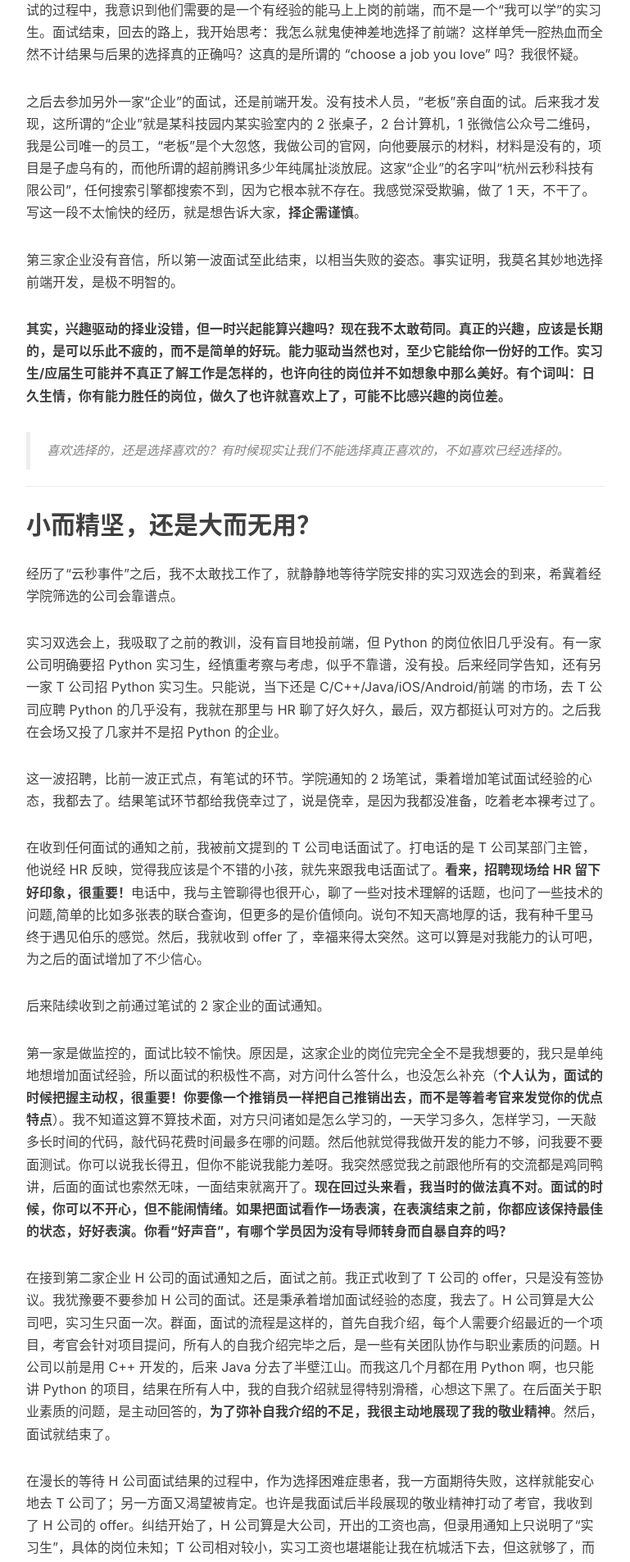
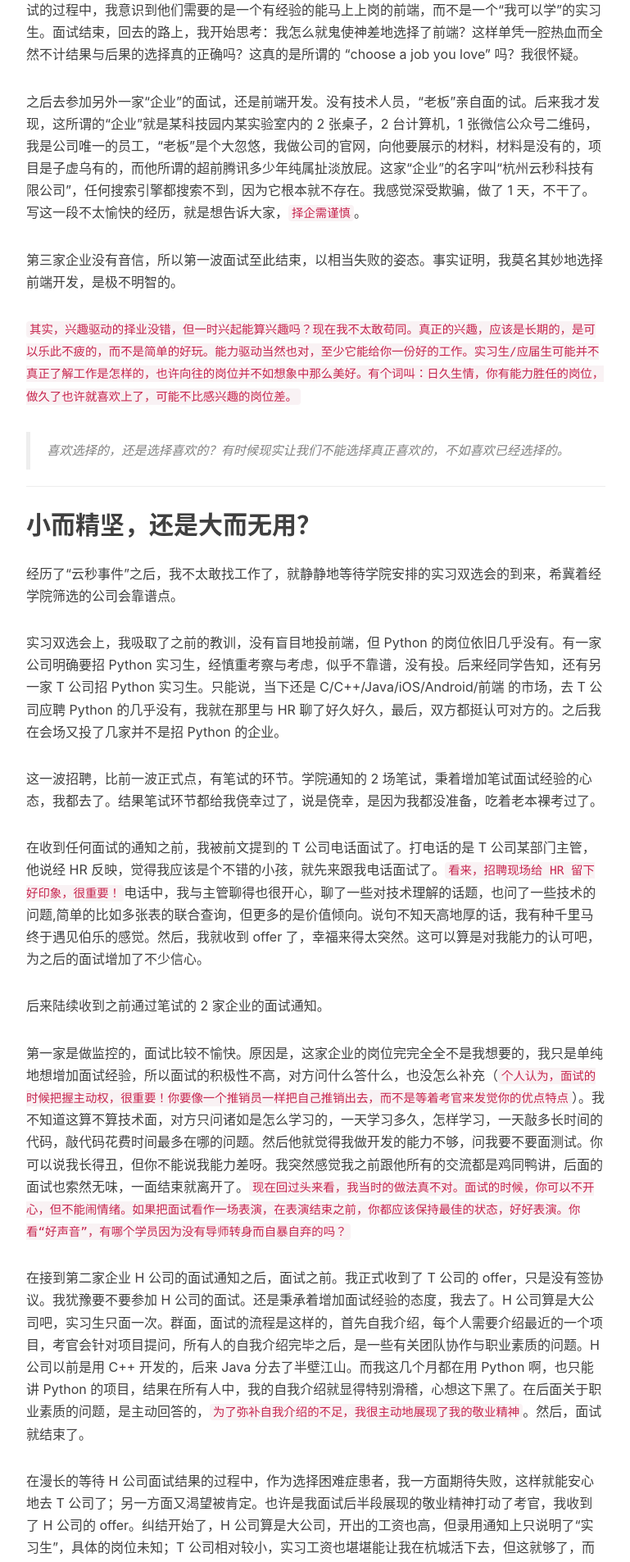
Before and after one commit to iamkissg/iamkissg.github.io, a Jekyll site: the page built from _posts/2016-07-31-useless-interview.markdown, in a window 1280 px wide. Shown: the part 1612-3518 px from the top of the page at 82% size, without its empty margins (233-1002 px from the left). Built offline with Jekyll 4.4.1, drawn with Linux system fonts in a browser that asks for light colours; nearby versions of some CDN libraries; comment, search, counter and statistics services are not loaded.

Commit message:
change bold

```diff
--- a/_posts/2016-07-31-useless-interview.markdown
+++ b/_posts/2016-07-31-useless-interview.markdown
@@ -38,11 +38,11 @@ tags:
 
 然后我去参加第一家企业的面试。技术人员不在，我就跟 HR 聊了聊。那是一家初创企业，在整个面试的过程中，我意识到他们需要的是一个有经验的能马上上岗的前端，而不是一个“我可以学”的实习生。面试结束，回去的路上，我开始思考：我怎么就鬼使神差地选择了前端？这样单凭一腔热血而全然不计结果与后果的选择真的正确吗？这真的是所谓的 "choose a job you love" 吗？我很怀疑。
 
-之后去参加另外一家“企业”的面试，还是前端开发。没有技术人员，“老板”亲自面的试。后来我才发现，这所谓的“企业”就是某科技园内某实验室内的 2 张桌子，2 台计算机，1 张微信公众号二维码，我是公司唯一的员工，“老板”是个大忽悠，我做公司的官网，向他要展示的材料，材料是没有的，项目是子虚乌有的，而他所谓的超前腾讯多少年纯属扯淡放屁。这家“企业”的名字叫“杭州云秒科技有限公司”，任何搜索引擎都搜索不到，因为它根本就不存在。我感觉深受欺骗，做了 1 天，不干了。写这一段不太愉快的经历，就是想告诉大家，**择企需谨慎**。
+之后去参加另外一家“企业”的面试，还是前端开发。没有技术人员，“老板”亲自面的试。后来我才发现，这所谓的“企业”就是某科技园内某实验室内的 2 张桌子，2 台计算机，1 张微信公众号二维码，我是公司唯一的员工，“老板”是个大忽悠，我做公司的官网，向他要展示的材料，材料是没有的，项目是子虚乌有的，而他所谓的超前腾讯多少年纯属扯淡放屁。这家“企业”的名字叫“杭州云秒科技有限公司”，任何搜索引擎都搜索不到，因为它根本就不存在。我感觉深受欺骗，做了 1 天，不干了。写这一段不太愉快的经历，就是想告诉大家，`择企需谨慎`。
 
 第三家企业没有音信，所以第一波面试至此结束，以相当失败的姿态。事实证明，我莫名其妙地选择前端开发，是极不明智的。
 
-**其实，兴趣驱动的择业没错，但一时兴起能算兴趣吗？现在我不太敢苟同。真正的兴趣，应该是长期的，是可以乐此不疲的，而不是简单的好玩。能力驱动当然也对，至少它能给你一份好的工作。实习生/应届生可能并不真正了解工作是怎样的，也许向往的岗位并不如想象中那么美好。有个词叫：日久生情，你有能力胜任的岗位，做久了也许就喜欢上了，可能不比感兴趣的岗位差。**
+`其实，兴趣驱动的择业没错，但一时兴起能算兴趣吗？现在我不太敢苟同。真正的兴趣，应该是长期的，是可以乐此不疲的，而不是简单的好玩。能力驱动当然也对，至少它能给你一份好的工作。实习生/应届生可能并不真正了解工作是怎样的，也许向往的岗位并不如想象中那么美好。有个词叫：日久生情，你有能力胜任的岗位，做久了也许就喜欢上了，可能不比感兴趣的岗位差。`
 
 > 喜欢选择的，还是选择喜欢的？有时候现实让我们不能选择真正喜欢的，不如喜欢已经选择的。
 
@@ -56,21 +56,21 @@ tags:
 
 这一波招聘，比前一波正式点，有笔试的环节。学院通知的 2 场笔试，秉着增加笔试面试经验的心态，我都去了。结果笔试环节都给我侥幸过了，说是侥幸，是因为我都没准备，吃着老本裸考过了。
 
-在收到任何面试的通知之前，我被前文提到的 T 公司电话面试了。打电话的是 T 公司某部门主管，他说经 HR 反映，觉得我应该是个不错的小孩，就先来跟我电话面试了。**看来，招聘现场给 HR 留下好印象，很重要！**电话中，我与主管聊得也很开心，聊了一些对技术理解的话题，也问了一些技术的问题,简单的比如多张表的联合查询，但更多的是价值倾向。说句不知天高地厚的话，我有种千里马终于遇见伯乐的感觉。然后，我就收到 offer 了，幸福来得太突然。这可以算是对我能力的认可吧，为之后的面试增加了不少信心。
+在收到任何面试的通知之前，我被前文提到的 T 公司电话面试了。打电话的是 T 公司某部门主管，他说经 HR 反映，觉得我应该是个不错的小孩，就先来跟我电话面试了。`看来，招聘现场给 HR 留下好印象，很重要！`电话中，我与主管聊得也很开心，聊了一些对技术理解的话题，也问了一些技术的问题,简单的比如多张表的联合查询，但更多的是价值倾向。说句不知天高地厚的话，我有种千里马终于遇见伯乐的感觉。然后，我就收到 offer 了，幸福来得太突然。这可以算是对我能力的认可吧，为之后的面试增加了不少信心。
 
 后来陆续收到之前通过笔试的 2 家企业的面试通知。
 
-第一家是做监控的，面试比较不愉快。原因是，这家企业的岗位完完全全不是我想要的，我只是单纯地想增加面试经验，所以面试的积极性不高，对方问什么答什么，也没怎么补充（**个人认为，面试的时候把握主动权，很重要！你要像一个推销员一样把自己推销出去，而不是等着考官来发觉你的优点特点**）。我不知道这算不算技术面，对方只问诸如是怎么学习的，一天学习多久，怎样学习，一天敲多长时间的代码，敲代码花费时间最多在哪的问题。然后他就觉得我做开发的能力不够，问我要不要面测试。你可以说我长得丑，但你不能说我能力差呀。我突然感觉我之前跟他所有的交流都是鸡同鸭讲，后面的面试也索然无味，一面结束就离开了。**现在回过头来看，我当时的做法真不对。面试的时候，你可以不开心，但不能闹情绪。如果把面试看作一场表演，在表演结束之前，你都应该保持最佳的状态，好好表演。你看“好声音”，有哪个学员因为没有导师转身而自暴自弃的吗？**
+第一家是做监控的，面试比较不愉快。原因是，这家企业的岗位完完全全不是我想要的，我只是单纯地想增加面试经验，所以面试的积极性不高，对方问什么答什么，也没怎么补充（`个人认为，面试的时候把握主动权，很重要！你要像一个推销员一样把自己推销出去，而不是等着考官来发觉你的优点特点`）。我不知道这算不算技术面，对方只问诸如是怎么学习的，一天学习多久，怎样学习，一天敲多长时间的代码，敲代码花费时间最多在哪的问题。然后他就觉得我做开发的能力不够，问我要不要面测试。你可以说我长得丑，但你不能说我能力差呀。我突然感觉我之前跟他所有的交流都是鸡同鸭讲，后面的面试也索然无味，一面结束就离开了。`现在回过头来看，我当时的做法真不对。面试的时候，你可以不开心，但不能闹情绪。如果把面试看作一场表演，在表演结束之前，你都应该保持最佳的状态，好好表演。你看“好声音”，有哪个学员因为没有导师转身而自暴自弃的吗？`
 
-在接到第二家企业 H 公司的面试通知之后，面试之前。我正式收到了 T 公司的 offer，只是没有签协议。我犹豫要不要参加 H 公司的面试。还是秉承着增加面试经验的态度，我去了。H 公司算是大公司吧，实习生只面一次。群面，面试的流程是这样的，首先自我介绍，每个人需要介绍最近的一个项目，考官会针对项目提问，所有人的自我介绍完毕之后，是一些有关团队协作与职业素质的问题。H 公司以前是用 C++ 开发的，后来 Java 分去了半壁江山。而我这几个月都在用 Python 啊，也只能讲 Python 的项目，结果在所有人中，我的自我介绍就显得特别滑稽，心想这下黑了。在后面关于职业素质的问题，是主动回答的，**为了弥补自我介绍的不足，我很主动地展现了我的敬业精神**。然后，面试就结束了。
+在接到第二家企业 H 公司的面试通知之后，面试之前。我正式收到了 T 公司的 offer，只是没有签协议。我犹豫要不要参加 H 公司的面试。还是秉承着增加面试经验的态度，我去了。H 公司算是大公司吧，实习生只面一次。群面，面试的流程是这样的，首先自我介绍，每个人需要介绍最近的一个项目，考官会针对项目提问，所有人的自我介绍完毕之后，是一些有关团队协作与职业素质的问题。H 公司以前是用 C++ 开发的，后来 Java 分去了半壁江山。而我这几个月都在用 Python 啊，也只能讲 Python 的项目，结果在所有人中，我的自我介绍就显得特别滑稽，心想这下黑了。在后面关于职业素质的问题，是主动回答的，`为了弥补自我介绍的不足，我很主动地展现了我的敬业精神`。然后，面试就结束了。
 
-在漫长的等待 H 公司面试结果的过程中，作为选择困难症患者，我一方面期待失败，这样就能安心地去 T 公司了；另一方面又渴望被肯定。也许是我面试后半段展现的敬业精神打动了考官，我收到了 H 公司的 offer。纠结开始了，H 公司算是大公司，开出的工资也高，但录用通知上只说明了“实习生”，具体的岗位未知；T 公司相对较小，实习工资也堪堪能让我在杭城活下去，但这就够了，而且我在 T 公司的发展方向可以说是明确的，加之 T 公司对我有知遇之恩。这就引出了小标题的问题，是小而精坚，还是大而无用。我自己有选择困难症，做不了决定，就将问题抛给了身边所有能提供帮助的人。**事实上，你再怎样巧舌如簧，都不可能真正向旁人描述你的情况。惠子说：子非我，安知我不知鱼之乐。就是这个道理。**我的家人（没一人是计算机专业的）基本认为 T 公司好，而且我之前答应了他们的邀约；身边的同学普遍认为 H 公司好，有人理所当然地认为工资高就对了。没有人能真正说服我，最后我向我导师求助了。经他的分析，H 公司更好，理由如下：**大公司，有一个相对完整的平台，一套相对健全的人才培养体系，生态更好，市场更完善。最不济，将来以大公司做跳板，找到好工作的机率更大。小公司如过江之鲫，如果它成功了，选择小公司的你也就跟着发达了。但指不定哪天浪潮一来，它就被淹没了。**听了导师的话，我像是吃了颗定心丸，毅然决然地选择了 H 公司，爽了与 T 公司的约。
+在漫长的等待 H 公司面试结果的过程中，作为选择困难症患者，我一方面期待失败，这样就能安心地去 T 公司了；另一方面又渴望被肯定。也许是我面试后半段展现的敬业精神打动了考官，我收到了 H 公司的 offer。纠结开始了，H 公司算是大公司，开出的工资也高，但录用通知上只说明了“实习生”，具体的岗位未知；T 公司相对较小，实习工资也堪堪能让我在杭城活下去，但这就够了，而且我在 T 公司的发展方向可以说是明确的，加之 T 公司对我有知遇之恩。这就引出了小标题的问题，是小而精坚，还是大而无用。我自己有选择困难症，做不了决定，就将问题抛给了身边所有能提供帮助的人。`事实上，你再怎样巧舌如簧，都不可能真正向旁人描述你的情况。惠子说：子非我，安知我不知鱼之乐。就是这个道理。`我的家人（没一人是计算机专业的）基本认为 T 公司好，而且我之前答应了他们的邀约；身边的同学普遍认为 H 公司好，有人理所当然地认为工资高就对了。没有人能真正说服我，最后我向我导师求助了。经他的分析，H 公司更好，理由如下：`大公司，有一个相对完整的平台，一套相对健全的人才培养体系，生态更好，市场更完善。最不济，将来以大公司做跳板，找到好工作的机率更大。小公司如过江之鲫，如果它成功了，选择小公司的你也就跟着发达了。但指不定哪天浪潮一来，它就被淹没了。`听了导师的话，我像是吃了颗定心丸，毅然决然地选择了 H 公司，爽了与 T 公司的约。
 
-如今我在 H 公司已经实习 3 个星期了。你们不能想象我在做什么。我的导师是做前端的！命运似乎跟我开了个玩笑，千回百转，在我丢了前端的心之后，又转到了前端。但他并没有教我前端，什么都没有。我在 H 公司整天不知道干嘛。这尼玛就是所谓的一人一导师制？真的是应了那句**大而无用**。
+如今我在 H 公司已经实习 3 个星期了。你们不能想象我在做什么。我的导师是做前端的！命运似乎跟我开了个玩笑，千回百转，在我丢了前端的心之后，又转到了前端。但他并没有教我前端，什么都没有。我在 H 公司整天不知道干嘛。这尼玛就是所谓的一人一导师制？真的是应了那句`大而无用`。
 
-**得不到的，永远在骚动**，我开始假想，如果我当初选择了 T 公司会怎样。也许我现在正愉快地写着 Python 代码，而不是现在累累若丧家之犬；也许我能跟欣赏我的主管把酒言欢(即使我不会喝酒），而不是现在嫌恶我的导师是个猥琐的胖子，两相厌。也许这就是我答应了 T 公司的邀约又爽约的报应。**可惜，人生没有如果，只有结果和后果。我现在只能打掉门牙往肚里咽。**也许，我早该申请换一个导师了。
+`得不到的，永远在骚动`，我开始假想，如果我当初选择了 T 公司会怎样。也许我现在正愉快地写着 Python 代码，而不是现在累累若丧家之犬；也许我能跟欣赏我的主管把酒言欢(即使我不会喝酒），而不是现在嫌恶我的导师是个猥琐的胖子，两相厌。也许这就是我答应了 T 公司的邀约又爽约的报应。`可惜，人生没有如果，只有结果和后果。我现在只能打掉门牙往肚里咽。`也许，我早该申请换一个导师了。
 
-写 H 公司与 T 公司的经历，就是想告诉大家：**当面临多个选择时，比如多个 offer，三思三思再三思。大公司不一定就好，小公司不一定就差。你做不下决定的时候，可以找其他人参谋，但他们的立场不代表你的立场，尽管他们一定会尽力帮你，但他们无法真正站在你的角度思考问题，也不能真正体会你的难处。而真正需要为你的行为买单的，只是你自己而已。一句网络流行语说：遇到这样的好男人，就赶紧嫁了吧。相同的道理，有公司欣赏你，可以考虑就是它了。做出了选择，如果感觉不适，就尽快抽身吧。不要像我，优柔寡断，反被其乱。**
+写 H 公司与 T 公司的经历，就是想告诉大家：`当面临多个选择时，比如多个 offer，三思三思再三思。大公司不一定就好，小公司不一定就差。你做不下决定的时候，可以找其他人参谋，但他们的立场不代表你的立场，尽管他们一定会尽力帮你，但他们无法真正站在你的角度思考问题，也不能真正体会你的难处。而真正需要为你的行为买单的，只是你自己而已。一句网络流行语说：遇到这样的好男人，就赶紧嫁了吧。相同的道理，有公司欣赏你，可以考虑就是它了。做出了选择，如果感觉不适，就尽快抽身吧。不要像我，优柔寡断，反被其乱。`
 
 > 选择对，还是选择错？选择错，我也选择过。
 
@@ -86,19 +86,19 @@ W 公司是我最向往的国内企业，几乎没有之一。我怀着忐忑的
 
 事实证明，真的不够强烈。那份失望，依旧痛彻心扉。
 
-由于已经在 H 公司实习，我周四下午收到面试通知，周六下午参加面试，周五没请假，中间几乎没有复习准备的时间。而且，我以为我会面操作系统，结果面的是云计算。这个误会是因为我在 W 公司的线下与线上 2 次报名选择了不同的方向。这真是**不作死就不会死**。结果我在仅有的时间里复习的全是操作系统级的知识，全白搭了。**所以，准备是必要的。但没头脑的准备，是白费力气的。**
+由于已经在 H 公司实习，我周四下午收到面试通知，周六下午参加面试，周五没请假，中间几乎没有复习准备的时间。而且，我以为我会面操作系统，结果面的是云计算。这个误会是因为我在 W 公司的线下与线上 2 次报名选择了不同的方向。这真是*不作死就不会死*。结果我在仅有的时间里复习的全是操作系统级的知识，全白搭了。`所以，准备是必要的。但没头脑的准备，是白费力气的。`
 
-再来说说面试。面试过程中，我**充分发挥主观能动性和主动性，努力扬长避短**。但考官不按常理出牌，他看到我简历上“数据结构和算法”能力一般，就问我：*深度优先搜索和广度优先搜索的实现，用栈还是队列，遍历的顺序。*大二上的知识了，我回忆了大概半分钟，给出了答案。然后他又问：*TCP/IP 协议族的结构，IP 层的协议有哪些*。前一问，完美回答，后一问，我把路由协议记成了路由转发的算法，只说出了 IP 和 ICMP 协议，不过之后有补充。最后，在我感觉自己算是交出了一份满意的答卷的时候。考官跟我说：
+再来说说面试。面试过程中，我`充分发挥主观能动性和主动性，努力扬长避短`。但考官不按常理出牌，他看到我简历上“数据结构和算法”能力一般，就问我：*深度优先搜索和广度优先搜索的实现，用栈还是队列，遍历的顺序。*大二上的知识了，我回忆了大概半分钟，给出了答案。然后他又问：*TCP/IP 协议族的结构，IP 层的协议有哪些*。前一问，完美回答，后一问，我把路由协议记成了路由转发的算法，只说出了 IP 和 ICMP 协议，不过之后有补充。最后，在我感觉自己算是交出了一份满意的答卷的时候。考官跟我说：
 
-**你旁边参加面试的都是研究生，跟他们比起来，本科生的你，各方面经验还比较欠缺。你先回去，跟你的导师多做项目多学习。我们后续还有许多招聘。**
+*你旁边参加面试的都是研究生，跟他们比起来，本科生的你，各方面经验还比较欠缺。你先回去，跟你的导师多做项目多学习。我们后续还有许多招聘。*
 
 当时我很难过，面试结束，走在西子湖畔，茫茫然不知所往。
 
-W 公司口口声声，不止一次地说，看能力不看学历，结果还是看学历不看能力。**关于能力，比赛获奖，也许是很好的证明。但不能证明不参加比赛不获奖的就没能力，不是吗？我一直觉得，这涉及一个证实与证伪的问题。我见过太多水比赛的，也见过太多靠关系获奖的，我不愿如此，所以我几乎不参加比赛,只愿呆在自己的一方天地里。但是，我建议各位多参加比赛。比赛获奖，其实是一条终南捷径。**
+W 公司口口声声，不止一次地说，看能力不看学历，结果还是看学历不看能力。`关于能力，比赛获奖，也许是很好的证明。但不能证明不参加比赛不获奖的就没能力，不是吗？我一直觉得，这涉及一个证实与证伪的问题。我见过太多水比赛的，也见过太多靠关系获奖的，我不愿如此，所以我几乎不参加比赛,只愿呆在自己的一方天地里。但是，我建议各位多参加比赛。比赛获奖，其实是一条终南捷径。`
 
-在我考虑是不是要考研读研，以加入 W 公司的时候，室友的看法是：**没必要，3 年时间，你在公司里也可以学到很多，一样是成长。**他的话，同意一半，我觉得：**虽说殊途同归，读研的最终目的还是工作，但读研和工作，是 2 条路，路上的风景不一样，读研与不读研的人，眼光和看待问题的方式会有不同。**
+在我考虑是不是要考研读研，以加入 W 公司的时候，室友的看法是：`没必要，3 年时间，你在公司里也可以学到很多，一样是成长。`他的话，同意一半，我觉得：`虽说殊途同归，读研的最终目的还是工作，但读研和工作，是 2 条路，路上的风景不一样，读研与不读研的人，眼光和看待问题的方式会有不同。`
 
-这两天，我还在思考：**既然 W 公司没有选择还未成长起来的我。他日，不论是读研还是工作，等我羽翼渐丰，我真的还应该选择 W 公司吗？**
+这两天，我还在思考：`既然 W 公司没有选择还未成长起来的我。他日，不论是读研还是工作，等我羽翼渐丰，我真的还应该选择 W 公司吗？`
 
 我没有答案。也许，只要有机会加入 W 公司，我都会毫不犹豫，撞破南墙也不回头，因为加入 W 公司，算是我成长的动力；也许，人老心凉，我会选择懂得欣赏我的那一家，因为士为知己者死。
 
```
